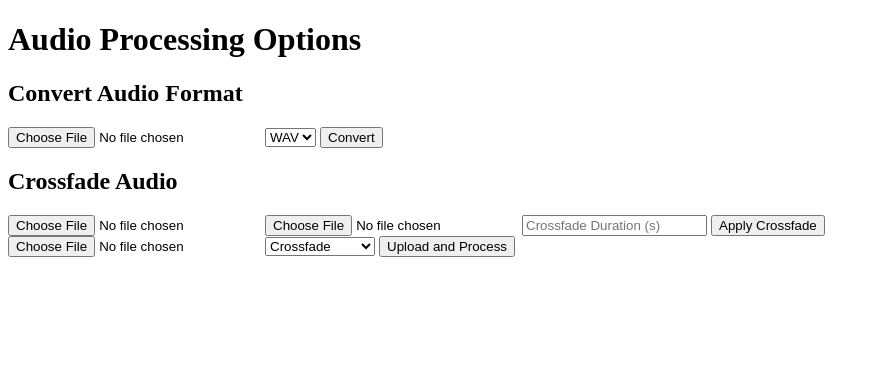
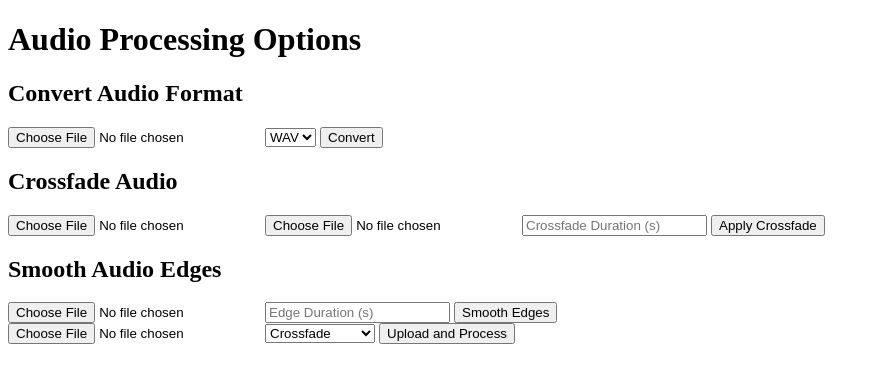
Before and after one commit to alexandoikon13/AudioVisualLab, a Flask app: page /upload in a window 1280 px wide. Shown: the top 383 px of the page, without its empty margins (0-880 px from the left). Run offline with Flask 3, Linux system fonts and the light colour scheme.

Commit message:
added smooth edges

```diff
--- a/app/templates/upload.html
+++ b/app/templates/upload.html
@@ -27,8 +27,15 @@
         <input type="submit" value="Apply Crossfade">
     </form>
 
-    <!-- Additional forms for other functionalities -->
+    <!-- Form for Smoothing Edges -->
+    <form action="/smooth_edges" method="post" enctype="multipart/form-data">
+        <h2>Smooth Audio Edges</h2>
+        <input type="file" name="file" required>
+        <input type="number" name="edge_duration" placeholder="Edge Duration (s)">
+        <input type="submit" value="Smooth Edges">
+    </form>
 
+    <!-- Form for How to Process Uploaded File -->
     <form action="/handle_upload" method="post" enctype="multipart/form-data">
         <input type="file" name="file" required>
         <select name="action">
@@ -39,6 +46,5 @@
         <input type="submit" value="Upload and Process">
     </form>
 
-
 </body>
 </html>
```
